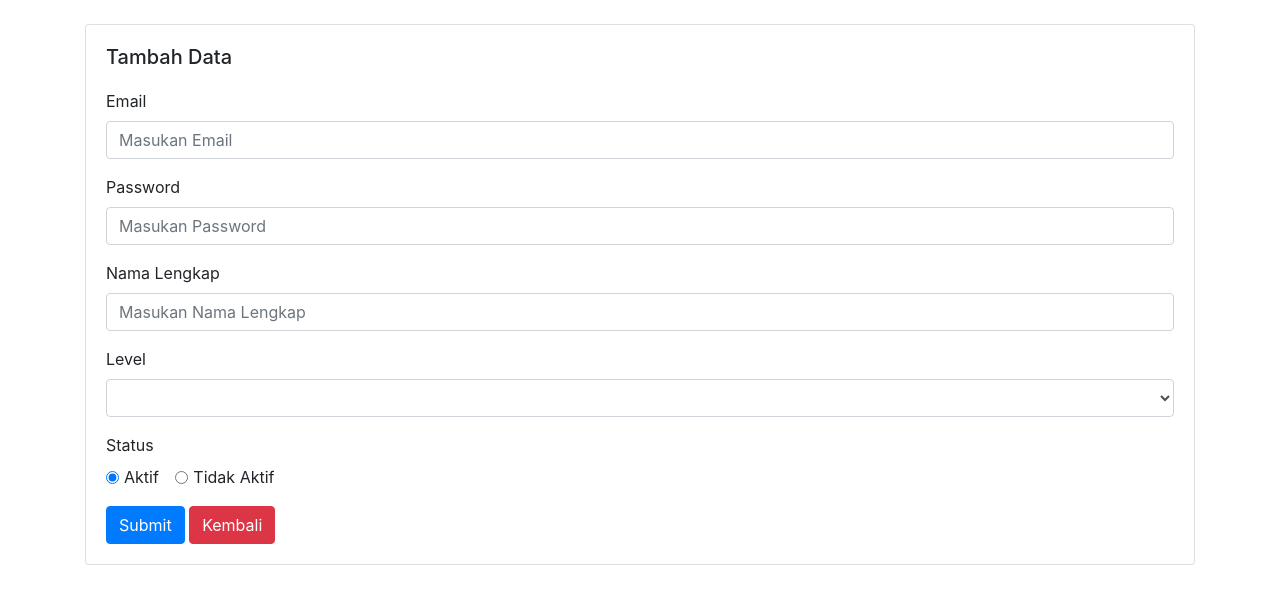
After one commit to jamekjamek/template_crud, a CodeIgniter app: page /database/home/tambah in a window 1280 px wide. The commit adds this page. Shown: the top 604 px of the page. Run offline with CodeIgniter, Linux system fonts and the light colour scheme; the visitor is signed in with stand-in values (Sample User, id 1); some libraries are stand-ins or nearby versions.

Commit message:
Selesai Tambah Data

```diff
--- a/application/config/routes.php
+++ b/application/config/routes.php
@@ -55,12 +55,14 @@ $route['daftar-akun']                     = 'auth/sign_up';
 $route['lupa-password']                   = 'auth/forgot_password';
 $route['aktivasi/(:any)']                 = 'auth/activation/$1';
 $route['reset-password/(:any)/(:any)']    = 'auth/reset_password/$1/$2';
+$route['keluar']                          = 'auth/log_out';
 //END AUTHENTICATION
 
 
 //TEMPLATE CURD
 $route['home']                      = 'crud/index';
 $route['crud-data']                 = 'crud/datatable';
+$route['home/tambah']               = 'crud/create';
 
 $route['404_override']              = '';
 $route['translate_uri_dashes']      = FALSE;
--- a/application/controllers/Crud.php
+++ b/application/controllers/Crud.php
@@ -6,33 +6,55 @@ class Crud extends CI_Controller
   {
     parent::__construct();
     $this->load->model('User_model', 'User');
+    if (!$this->session->userdata('userdata')) {
+      $this->session->set_flashdata('error', 'Anda Harus Login dahalu');
+      redirect('auth/login');
+    }
+    $this->redirect = 'home';
   }
 
   public function index()
   {
-    // for ($i = 0; $i < 100; $i++) {
-    //   $dataInsert = [
-    //     'email'     => htmlspecialchars(random_string('alpha', 20)),
-    //     'password'  => password_hash(random_string('alnum', 10), PASSWORD_DEFAULT),
-    //     'full_name' => htmlspecialchars(random_string('alpha', 25)),
-    //     'level'     => 'Admin',
-    //     'is_active' => '1',
-    //     'is_delete' => '0',
-    //   ];
-    //   $this->User->insert($dataInsert);
-    // }
-
     $page = 'index';
-    $data = [
-      'users' => $this->User->getDataUser()->result()
-    ];
+    $data = [];
     crudPage($page, $data);
   }
 
   public function create()
   {
-    $page = 'create';
-    crudPage($page);
+    $this->_validation();
+    if ($this->form_validation->run() === false) {
+      $page = 'create';
+      crudPage($page);
+    } else {
+      $this->_create();
+    }
+  }
+
+  private function _create()
+  {
+    $email      = htmlspecialchars($this->input->post('email'));
+    $password   = $this->input->post('password');
+    $fullName   = htmlspecialchars($this->input->post('full-name'));
+    $level      = $this->input->post('level');
+    $isActive   = $this->input->post('status');
+
+    $dataInsert = [
+      'email'     => $email,
+      'password'  => $password,
+      'full_name' => $fullName,
+      'level'     => $level,
+      'is_active' => $isActive,
+      'is_delete' => '0'
+    ];
+    $insert     = $this->User->insert($dataInsert);
+    if ($insert > 0) {
+      $this->session->set_flashdata('success', 'Data Berhasil di tambah');
+      redirect($this->redirect);
+    } else {
+      $this->session->set_flashdata('error', 'Data Gagal di Tambahkan');
+      redirect($this->redirect);
+    }
   }
 
   public function datatable()
@@ -75,4 +97,49 @@ class Crud extends CI_Controller
       ->set_content_type('application/json')
       ->set_output(json_encode($output));
   }
+
+  private function _validation()
+  {
+    $this->form_validation->set_rules(
+      'email',
+      'Email',
+      'trim|required|valid_email|is_unique[m_user.email]',
+      [
+        'required'    => '%s Wajib diisi',
+        'valid_email' => 'Format %s Salah',
+        'is_unique'   => '%s sudah terdaftar',
+      ]
+    );
+
+    $this->form_validation->set_rules(
+      'password',
+      'Password',
+      'trim|required|min_length[6]|max_length[12]',
+      [
+        'required'    => '%s Wajib diisi',
+        'min_length'  => '%s Minimal 6 Karakter',
+        'max_length'  => '%s Maksimal 10 Karakter',
+      ]
+    );
+
+    $this->form_validation->set_rules(
+      'full-name',
+      'Nama Lengkap',
+      'trim|required',
+      [
+        'required'    => '%s Wajib diisi',
+      ]
+    );
+
+    if ($this->input->post('level') === "") {
+      $this->form_validation->set_rules(
+        'level',
+        'Level',
+        'trim|required',
+        [
+          'required'  => '%s Wajib diisi'
+        ]
+      );
+    }
+  }
 }
--- a/application/models/User_model.php
+++ b/application/models/User_model.php
@@ -33,7 +33,7 @@ class User_model extends CI_Model
     if ($this->input->post('order')) {
       $this->db->order_by('email', $this->input->post('order')['0']['dir']);
     } else {
-      $this->db->order_by('id', 'DESC');
+      $this->db->order_by('id', $this->input->post('order')['0']['dir']);
     }
   }
 
--- /dev/null
+++ b/application/views/admin/crud/create.php
@@ -0,0 +1,63 @@
+<div class="container mt-4">
+  <div class="row justify-content-md-center">
+    <div class="col-md-12">
+      <div class="card">
+        <div class="card-body">
+          <h5 class="card-title d-flex justify-content-between">
+            <span class="h5">Tambah Data</span>
+          </h5>
+          <form action="" method="POST">
+            <div class="form-group">
+              <label for="email">Email</label>
+              <input type="email" class="form-control <?= form_error('email') ? 'is-invalid' : ''; ?>" id="email" placeholder="Masukan Email" name="email" value="<?= set_value('email'); ?>">
+              <div class="invalid-feedback">
+                <?= form_error('email'); ?>
+              </div>
+            </div>
+            <div class="form-group">
+              <label for="password">Password</label>
+              <input type="password" class="form-control <?= form_error('password') ? 'is-invalid' : ''; ?>" id="password" placeholder="Masukan Password" name="password" value="<?= set_value('password'); ?>">
+              <div class="invalid-feedback">
+                <?= form_error('password'); ?>
+              </div>
+            </div>
+
+            <div class="form-group">
+              <label for="full-name">Nama Lengkap</label>
+              <input type="text" class="form-control <?= form_error('full-name') ? 'is-invalid' : ''; ?>" id="full-name" placeholder="Masukan Nama Lengkap" name="full-name" value="<?= set_value('full-name'); ?>">
+              <div class="invalid-feedback">
+                <?= form_error('full-name'); ?>
+              </div>
+            </div>
+
+            <div class="form-group">
+              <label for="full-name">Level</label>
+              <select class="level form-control <?= form_error('level') ? 'is-invalid' : ''; ?>" name="level">
+                <option></option>
+                <option value="Admin">Admin</option>
+                <option value="User">User</option>
+              </select>
+              <div class="invalid-feedback">
+                <?= form_error('level'); ?>
+              </div>
+            </div>
+            <div class="form-group">
+              <label for="status">Status</label>
+              <br />
+              <div class="form-check form-check-inline">
+                <input class="form-check-input" type="radio" name="status" id="1" value="1" checked="checked">
+                <label class="form-check-label" for="1">Aktif</label>
+              </div>
+              <div class="form-check form-check-inline">
+                <input class="form-check-input" type="radio" name="status" id="2" value="2">
+                <label class="form-check-label" for="2">Tidak Aktif</label>
+              </div>
+            </div>
+            <button type="submit" class="btn btn-primary">Submit</button>
+            <a class="btn btn-danger" href="<?= base_url('home'); ?>">Kembali</a>
+          </form>
+        </div>
+      </div>
+    </div>
+  </div>
+</div>
--- a/application/views/admin/template/footer.php
+++ b/application/views/admin/template/footer.php
@@ -1,5 +1,10 @@
 <script src="https://cdn.datatables.net/1.11.5/js/jquery.dataTables.min.js"></script>
 <script src="https://cdn.datatables.net/1.11.5/js/dataTables.bootstrap4.min.js"></script>
+<script src="//cdn.jsdelivr.net/npm/sweetalert2@11"></script>
+
+<?php if ($this->uri->segment(2) === 'tambah' || $this->uri->segment(2) === 'ubah') : ?>
+  <script src="https://cdn.jsdelivr.net/npm/select2@4.1.0-rc.0/dist/js/select2.min.js"></script>
+<?php endif; ?>
 <script>
   var base_url = '<?= base_url(); ?>';
 </script>
--- a/application/views/admin/template/header.php
+++ b/application/views/admin/template/header.php
@@ -7,6 +7,9 @@
   <meta name="viewport" content="width=device-width, initial-scale=1.0">
   <link rel="stylesheet" href="https://cdnjs.cloudflare.com/ajax/libs/twitter-bootstrap/4.5.2/css/bootstrap.css">
   <link rel="stylesheet" href=" https://cdn.datatables.net/1.11.5/css/dataTables.bootstrap4.min.css">
+  <?php if ($this->uri->segment(2) === 'tambah' || $this->uri->segment(2) === 'ubah') : ?>
+    <link href="https://cdn.jsdelivr.net/npm/select2@4.1.0-rc.0/dist/css/select2.min.css" rel="stylesheet" />
+  <?php endif; ?>
   <script src="https://code.jquery.com/jquery-3.5.1.js"></script>
   <title>Document</title>
 </head>
--- a/assets/admin/crud.js
+++ b/assets/admin/crud.js
@@ -1,4 +1,15 @@
 $(document).ready(function() {
+  const flashdata = $(".flashdata").data("flashdata");
+	const type = $(".flashdata").data("type");
+  if(flashdata){
+    Swal.fire({
+      icon: type,
+      text: flashdata,
+    })
+  };
+
+
+  //Datatable Servr-side
   $('#crud-table').DataTable({
       "processing": true,
       "serverSide": true,
@@ -8,7 +19,7 @@ $(document).ready(function() {
         [10, 25, 50 - 1],
         [10, 25, 50, 'Semua']
       ],
-		"ordering": [
+      "order": [
         [1, 'desc']
       ],
       "ajax": {
@@ -17,10 +28,14 @@ $(document).ready(function() {
       },
 
       "language": {
-			"search": "Cari Email:",
+        "search": "Cari Email : ",
         "processing": "Mohon Tunggu ..."
       }
   });
 
-
+  //SELECT2
+  $('.level').select2({
+    placeholder: "Pilih Level",
+    allowClear: true
   });
+});
--- a/assets/authentication/script.js
+++ b/assets/authentication/script.js
@@ -6,5 +6,5 @@ $(function(){
       icon: type,
       text: flashdata,
     })
-  }
+  };
 });
```
Also changed, not shown: application/controllers/Auth.php (+10 -0 lines), application/views/admin/crud/index.php (+10 -2 lines). Lines whose indentation alone changed are shown as unchanged.
